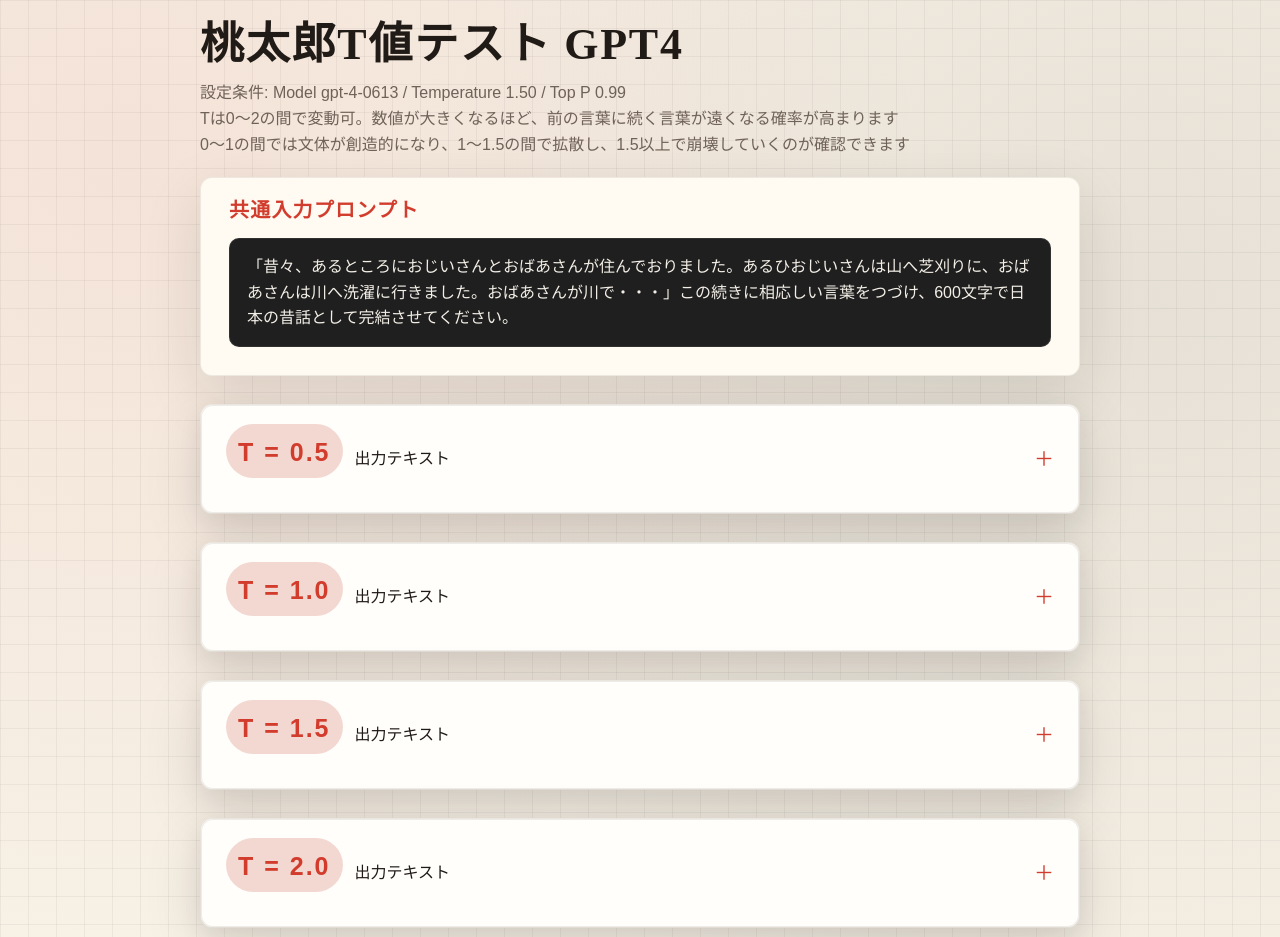
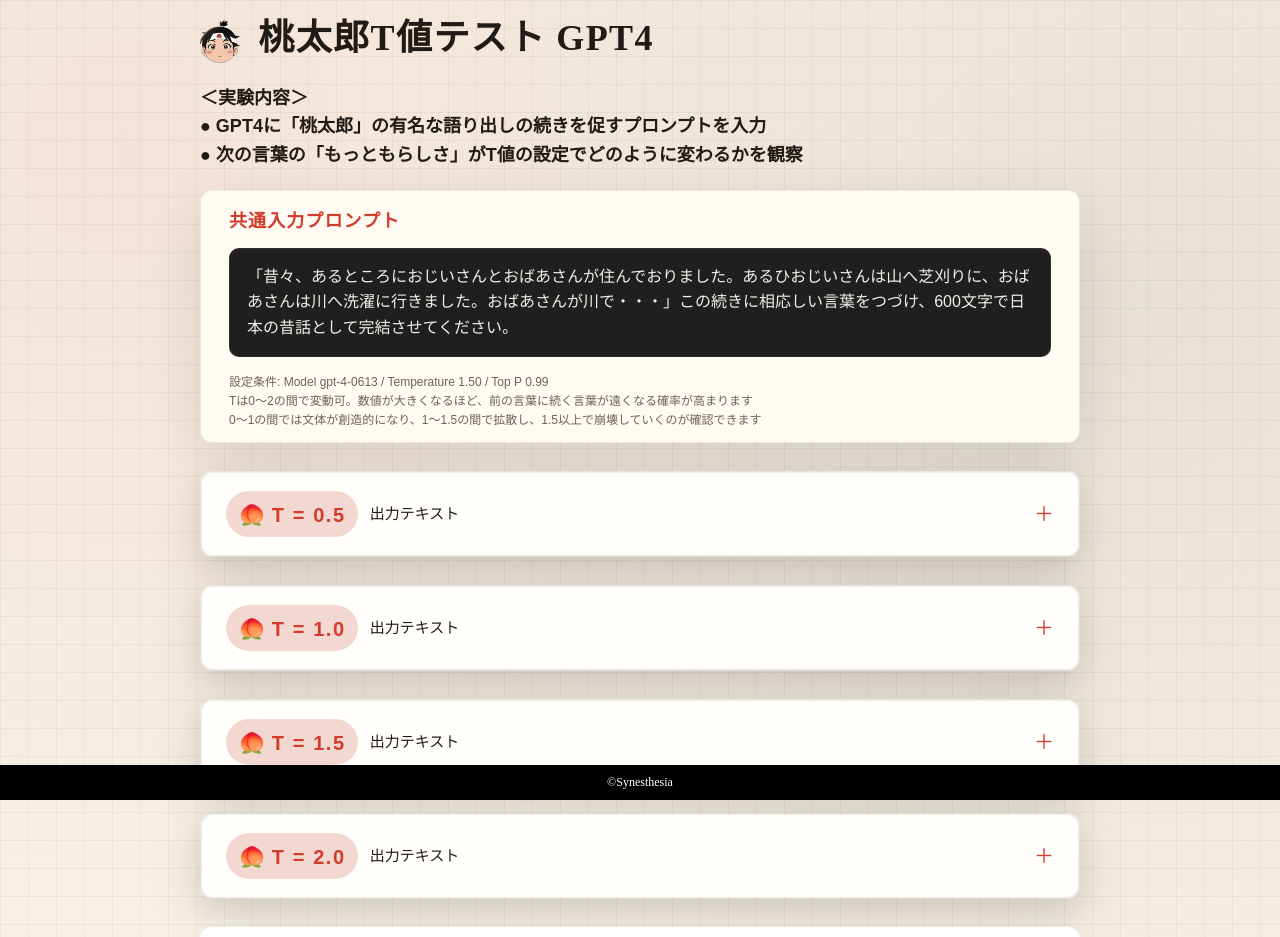
Before and after one commit to webdemo-archive/momotaro_t_value, a plain HTML site: page index.html in a window 1280 px wide. Shown: the top 937 px of the page. Drawn offline with Linux system fonts and the light colour scheme.

Commit message:
Add files via upload

```diff
--- a/index.html
+++ b/index.html
@@ -45,16 +45,16 @@
     }
 
     .title {
-      font-size: clamp(30px, 4vw, 44px);
+      font-size: clamp(28px, 4vw, 36px);
       letter-spacing: 0.04em;
-      margin: 0 0 0px;
+      margin: 0 0 16px;
     }
 
     .subtitle {
       margin: 0;
       color: var(--muted);
       font-family: "Zen Kaku Gothic New", "Hiragino Kaku Gothic ProN", "Meiryo", sans-serif;
-      font-size: 16px;
+      font-size: 18px;
     }
 
     .card {
@@ -67,7 +67,7 @@
 
     .card h2 {
       margin: 0 0 12px;
-      font-size: 20px;
+      font-size: 18px;
       letter-spacing: 0.06em;
       color: var(--accent);
       font-family: "Zen Kaku Gothic New", "Hiragino Kaku Gothic ProN", "Meiryo", sans-serif;
@@ -82,7 +82,7 @@
     }
 
     .output-text p {
-      font-size: 18px;
+      font-size: 16px;
     }
 
     .gradual-red {
@@ -122,10 +122,9 @@
       background: var(--accent-soft);
       color: var(--accent);
       font-family: "Zen Kaku Gothic New", "Hiragino Kaku Gothic ProN", "Meiryo", sans-serif;
-      font-size: 25px;
+      font-size: 20px;
       font-weight: 600;
       letter-spacing: 0.08em;
-      margin-bottom: 16px;
     }
 
     .accordion {
@@ -140,7 +139,7 @@
       cursor: pointer;
       padding: 18px 24px;
       font-family: "Zen Kaku Gothic New", "Hiragino Kaku Gothic ProN", "Meiryo", sans-serif;
-      font-size: 16px;
+      font-size: 15px;
       background: rgba(255, 255, 255, 0.7);
       border-radius: 12px;
       border: 1px solid rgba(32, 27, 22, 0.08);
@@ -171,7 +170,7 @@
     }
 
     .accordion .accordion-body {
-      padding: 0 28px 24px;
+      padding: 20px 28px 24px;
     }
 
     .accordion[open] summary {
@@ -205,9 +204,11 @@
 <body>
   <main>
     <header>
-      <h1 class="title">桃太郎T値テスト GPT4</h1>
-      <p class="subtitle">設定条件: Model gpt-4-0613 / Temperature 1.50 / Top P
-        0.99<br>Tは0～2の間で変動可。数値が大きくなるほど、前の言葉に続く言葉が遠くなる確率が高まります<br>0～1の間では文体が創造的になり、1～1.5の間で拡散し、1.5以上で崩壊していくのが確認できます</p>
+      <h1 class="title"><img src="momotaro.png" alt="桃太郎"
+          style="height: 1.2em; vertical-align: middle; margin-right: 8px;"> 桃太郎T値テスト GPT4</h1>
+      <p class="subtitle" style="color: inherit;">
+        <b>＜実験内容＞<br>● GPT4に「桃太郎」の有名な語り出しの続きを促すプロンプトを入力<br>● 次の言葉の「もっともらしさ」がT値の設定でどのように変わるかを観察</b>
+      </p>
     </header>
 
     <section class="card story">
@@ -217,12 +218,15 @@
           「昔々、あるところにおじいさんとおばあさんが住んでおりました。あるひおじいさんは山へ芝刈りに、おばあさんは川へ洗濯に行きました。おばあさんが川で・・・」この続きに相応しい言葉をつづけ、600文字で日本の昔話として完結させてください。
         </p>
       </div>
+      <p class="subtitle" style="margin-top: 12px; font-size: 12px;">設定条件: Model gpt-4-0613 / Temperature 1.50 / Top P
+        0.99<br>Tは0～2の間で変動可。数値が大きくなるほど、前の言葉に続く言葉が遠くなる確率が高まります<br>0～1の間では文体が創造的になり、1～1.5の間で拡散し、1.5以上で崩壊していくのが確認できます</p>
     </section>
 
 
 
     <details class="card story output-text accordion" style="margin-top: 28px;">
-      <summary><span class="tag">T = 0.5</span><span>出力テキスト</span></summary>
+      <summary><span class="tag"><span style="display:inline-block;transform:rotate(180deg);">🍑</span> T =
+          0.5</span><span>出力テキスト</span></summary>
       <div class="accordion-body">
         <p>洗濯をしていると、川上から大きな桃が流れてきました。「おや、これは珍しい。」とおばあさんは桃を拾い上げ、家に持ち帰ることにしました。</p>
         <p>おばあさんが家に帰ると、おじいさんも山から帰ってきていました。「見てごらん、この大きな桃を見つけたのよ。」とおばあさんは桃を見せました。おじいさんは驚き、「それは大変だ。さっそく切ってみよう。」と言いました。</p>
@@ -236,7 +240,8 @@
     </details>
 
     <details class="card story output-text accordion" style="margin-top: 28px;">
-      <summary><span class="tag">T = 1.0</span><span>出力テキスト</span></summary>
+      <summary><span class="tag"><span style="display:inline-block;transform:rotate(180deg);">🍑</span> T =
+          1.0</span><span>出力テキスト</span></summary>
       <div class="accordion-body">
         <p>「なんと大きな桃！」おばあさんは桃を拾い、家に持ち帰りました。</p>
         <p>山から帰ってきたおじいさんと一緒に桃を食べようと包丁を入れると、中からなんと元気な男の子が現れました。「おじいさん、おばあさん、どうか私を育ててください。」と男の子は頼みました。</p>
@@ -251,7 +256,8 @@
     </details>
 
     <details class="card story output-text accordion" style="margin-top: 28px;">
-      <summary><span class="tag">T = 1.5</span><span>出力テキスト</span></summary>
+      <summary><span class="tag"><span style="display:inline-block;transform:rotate(180deg);">🍑</span> T =
+          1.5</span><span>出力テキスト</span></summary>
       <div class="accordion-body">
         <p>洗濯をしていると、大きな桃が流れてきました。「まあ、これは宝だわ」とおばあさんはうれしく桃をひろいました。</p>
         <p class="gradual-red">
@@ -264,7 +270,8 @@
     </details>
 
     <details class="card story output-text accordion" style="margin-top: 28px;">
-      <summary><span class="tag">T = 2.0</span><span>出力テキスト</span></summary>
+      <summary><span class="tag"><span style="display:inline-block;transform:rotate(180deg);">🍑</span> T =
+          2.0</span><span>出力テキスト</span></summary>
       <div class="accordion-body">
         <p>洗濯をしていると、川上から大きな桃が流れてきました。</p>
         <p class="gradual-red">
@@ -286,6 +293,10 @@
       <img src="momotaro_graph.png" alt="桃太郎T値テスト グラフ" style="max-width: 100%; height: auto;">
     </section>
   </main>
+  <footer
+    style="position: fixed; bottom: 0; left: 0; right: 0; background: #000; color: #fff; text-align: center; padding: 8px 0; font-size: 12px;">
+    ©Synesthesia
+  </footer>
 </body>
 
 </html>
```
Also changed, not shown: momotaro.png (added), momotaro_bn.png (added).
